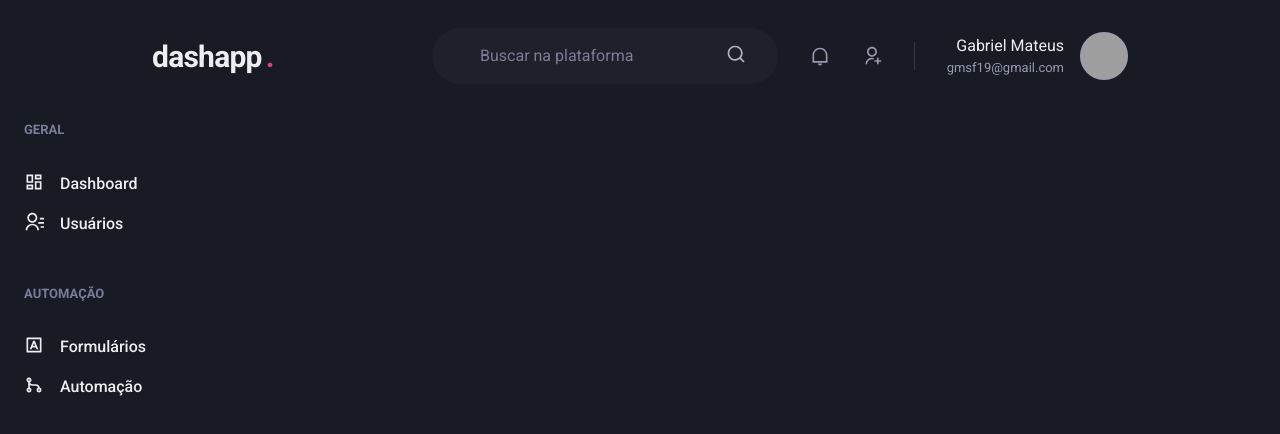
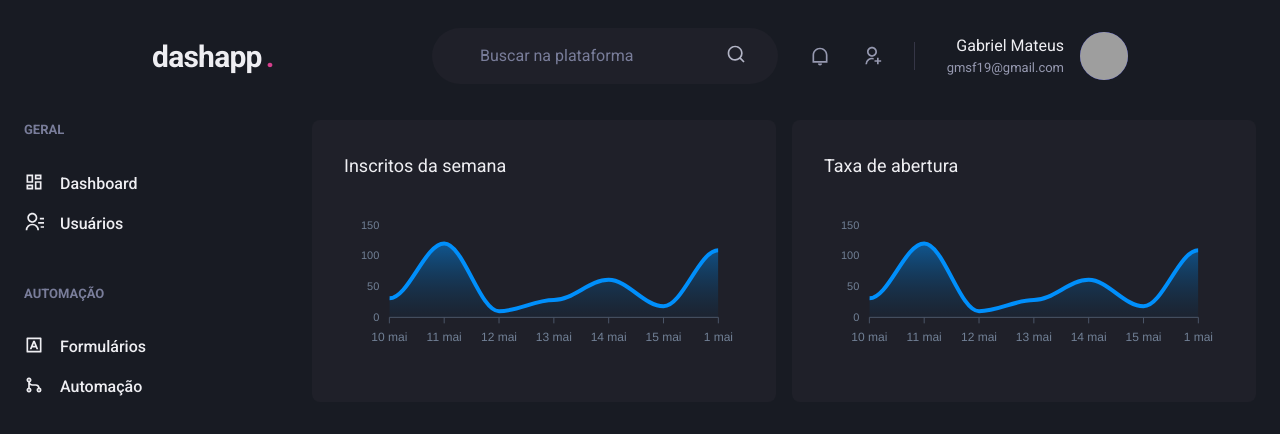
Before and after one commit to gmsf19/DashApp, a Next.js app: page /dashboard in a window 1280 px wide. Shown: the top 434 px of the page. Built offline with nearby package versions, Linux system fonts and the light colour scheme; grey boxes are pictures that could not be loaded.

Commit message:
creating charts on dash

```diff
--- a/package.json
+++ b/package.json
@@ -8,8 +8,10 @@
     "start": "next start"
   },
   "dependencies": {
+    "apexcharts": "^3.26.2",
     "next": "10.2.0",
     "react": "17.0.2",
+    "react-apexcharts": "^1.3.9",
     "react-dom": "17.0.2",
     "react-icons": "^4.2.0"
   },
--- a/src/pages/dashboard.tsx
+++ b/src/pages/dashboard.tsx
@@ -1,15 +1,85 @@
-import { Flex } from "@chakra-ui/react";
+import { Box, Flex, SimpleGrid, Text, theme } from "@chakra-ui/react";
+import dynamic from "next/dynamic";
 import { Header } from "../components/Header";
 import { Sidebar } from "../components/Sidebar";
 
-export default function Dashboard (){
+const Chart = dynamic(() => import("react-apexcharts"), {
+  ssr: false,
+});
+
+const options = {
+  chart: {
+    toolbar: {
+      show: false,
+    },
+    zoom: {
+      enabled: false,
+    },
+    foreColor: theme.colors.gray[500],
+  },
+  grid: {
+    show: false,
+  },
+  dataLabels: {
+    enabled: false,
+  },
+  tooltip: {
+    enabled: false,
+  },
+  xaxis: {
+    axisBorder: {
+      color: theme.colors.gray[600],
+    },
+    axisTicks: {
+      color: theme.colors.gray[600],
+    },
+    categories: [
+      "10 mai",
+      "11 mai",
+      "12 mai",
+      "13 mai",
+      "14 mai",
+      "15 mai",
+      "1 mai",
+    ],
+  },
+  fill: {
+    opacity: 0.3,
+    type: "gradient",
+    gradient: {
+      shade: "dark",
+      opacityFrom: 0.7,
+      opacityTo: 0.3,
+    },
+  },
+};
+
+const series = [{ name: "series1", data: [31, 120, 10, 28, 61, 18, 109] }];
+
+export default function Dashboard() {
   return (
     <Flex direction="column" h="100vh">
       <Header />
 
-            <Flex w="100%" my="6" maxWidth={1480} mx="auto" px="6" >
+      <Flex w="100%" my="6" maxWidth={1480} mx="auto" px="6">
         <Sidebar />
+
+        <SimpleGrid flex="1" gap="4" minChildWidth="320px" align="flex-start">
+          <Box p="8" bg="gray.800" borderRadius={8} Pb="4">
+            <Text fontSize="lg" mb="4">
+              Inscritos da semana
+            </Text>
+            <Chart options={options} series={series} type="area" height={160} />
+          </Box>
+
+          <Box p="8" bg="gray.800" borderRadius="8" pb="4">
+            <Text fontSize="lg" mb="4">
+              Taxa de abertura
+            </Text>
+            <Chart options={options} series={series} type="area" height={160} />
+          </Box>
+        </SimpleGrid>
       </Flex>
     </Flex>
-    )
+  );
 }
```
Also changed, not shown: 1 other file (tests, documents, lock files or other folders). Lines whose indentation alone changed are shown as unchanged.
